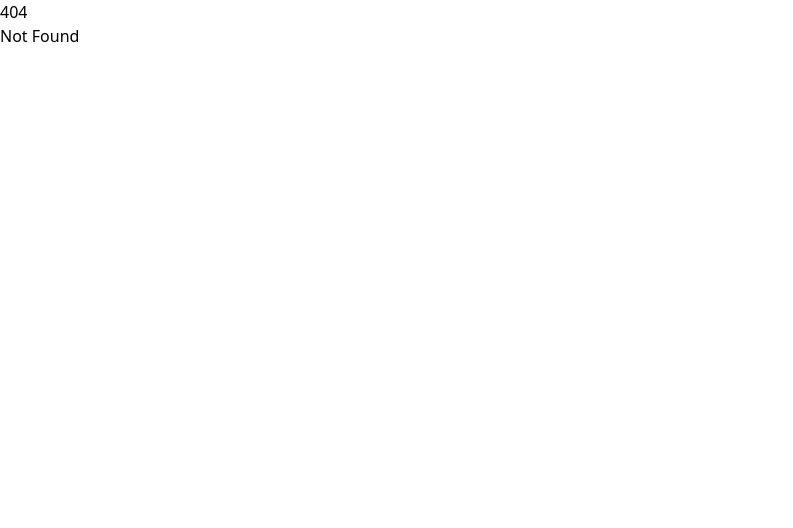
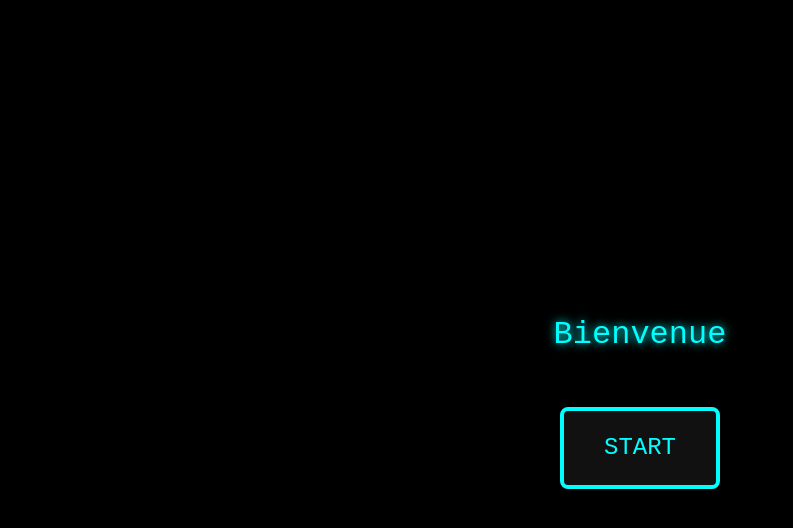
Before and after one commit to pwnt-squad/dyslexsnake, a SvelteKit app: page /main in a window 1280 px wide. Before the commit this address had no page. Shown: the top 528 px of the page, without its empty margins (0-793 px from the left). Built offline with nearby package versions, Linux system fonts and the light colour scheme.

Commit message:
push main+form+fin

```diff
--- /dev/null
+++ b/src/routes/main/+page.svelte
@@ -0,0 +1,69 @@
+<script>
+	// Aucun script nécessaire pour cette page
+</script>
+
+<style>
+	/* Style global rétro */
+	:global(html, body) {
+		margin: 0;
+		padding: 0;
+		height: 100%;
+		background: #000;
+		font-family: 'Press Start 2P', monospace;
+		color: #0ff;
+	}
+
+	.container {
+		display: flex;
+		flex-direction: column;
+		justify-content: center;
+		align-items: center;
+		height: 100vh;
+		text-align: center;
+		padding: 1rem;
+	}
+
+	h1 {
+		font-size: 2rem;
+		margin-bottom: 3rem;
+		text-shadow: 0 0 10px #0ff;
+	}
+
+	.start-btn {
+		font-size: 1.5rem;
+		padding: 1.2rem 2.5rem;
+		background: #111;
+		color: #0ff;
+		border: 4px solid #0ff;
+		text-decoration: none;
+		border-radius: 8px;
+		text-transform: uppercase;
+		transition: 0.15s ease-in-out;
+		cursor: pointer;
+	}
+
+	.start-btn:hover {
+		transform: scale(1.08);
+		box-shadow: 0 0 15px #0ff;
+	}
+
+	/* Responsive */
+	@media (max-width: 600px) {
+		h1 {
+			font-size: 1.5rem;
+		}
+
+		.start-btn {
+			font-size: 1.2rem;
+			padding: 1rem 2rem;
+		}
+	}
+</style>
+
+<div class="container">
+	<h1>Bienvenue</h1>
+
+	<a href="/form" class="start-btn">
+		Start
+	</a>
+</div>
```
